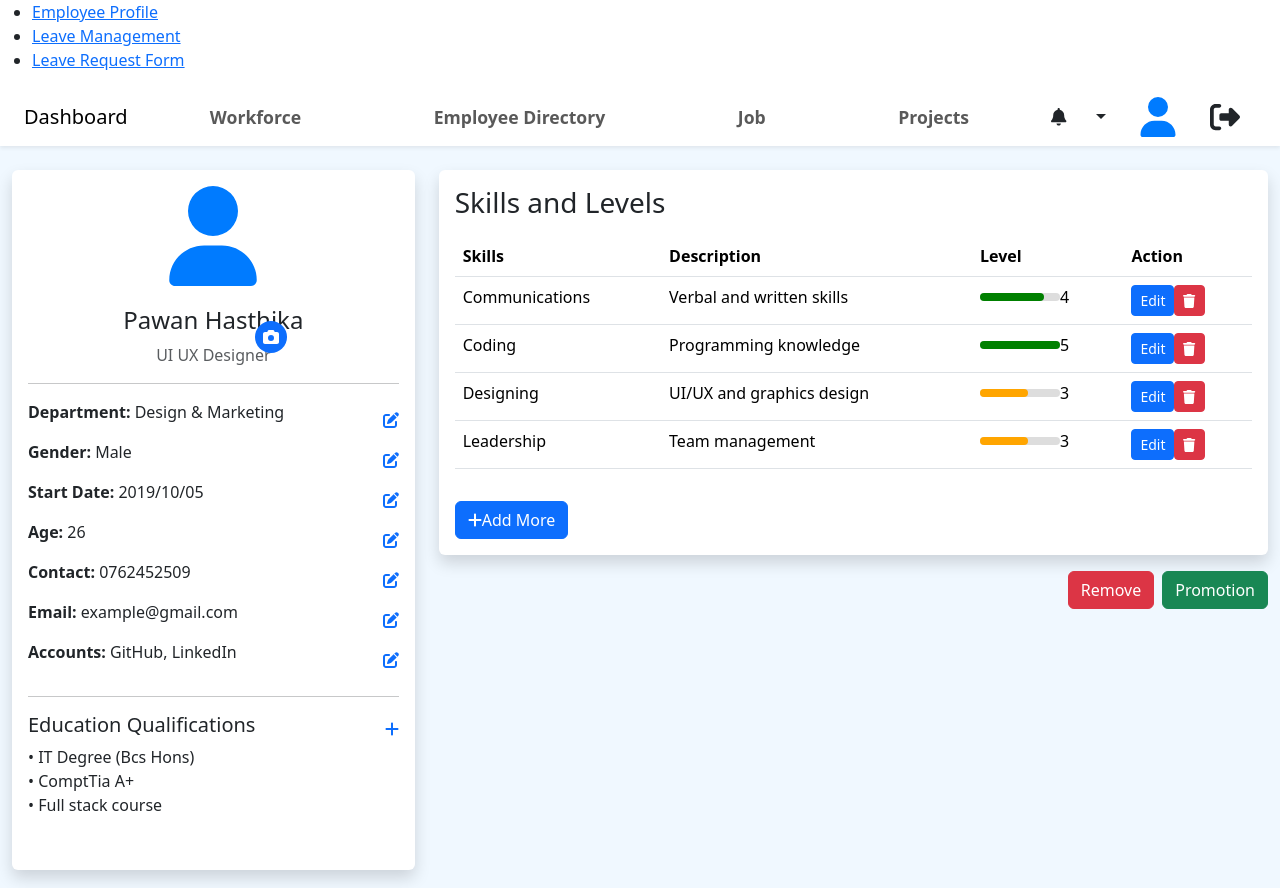
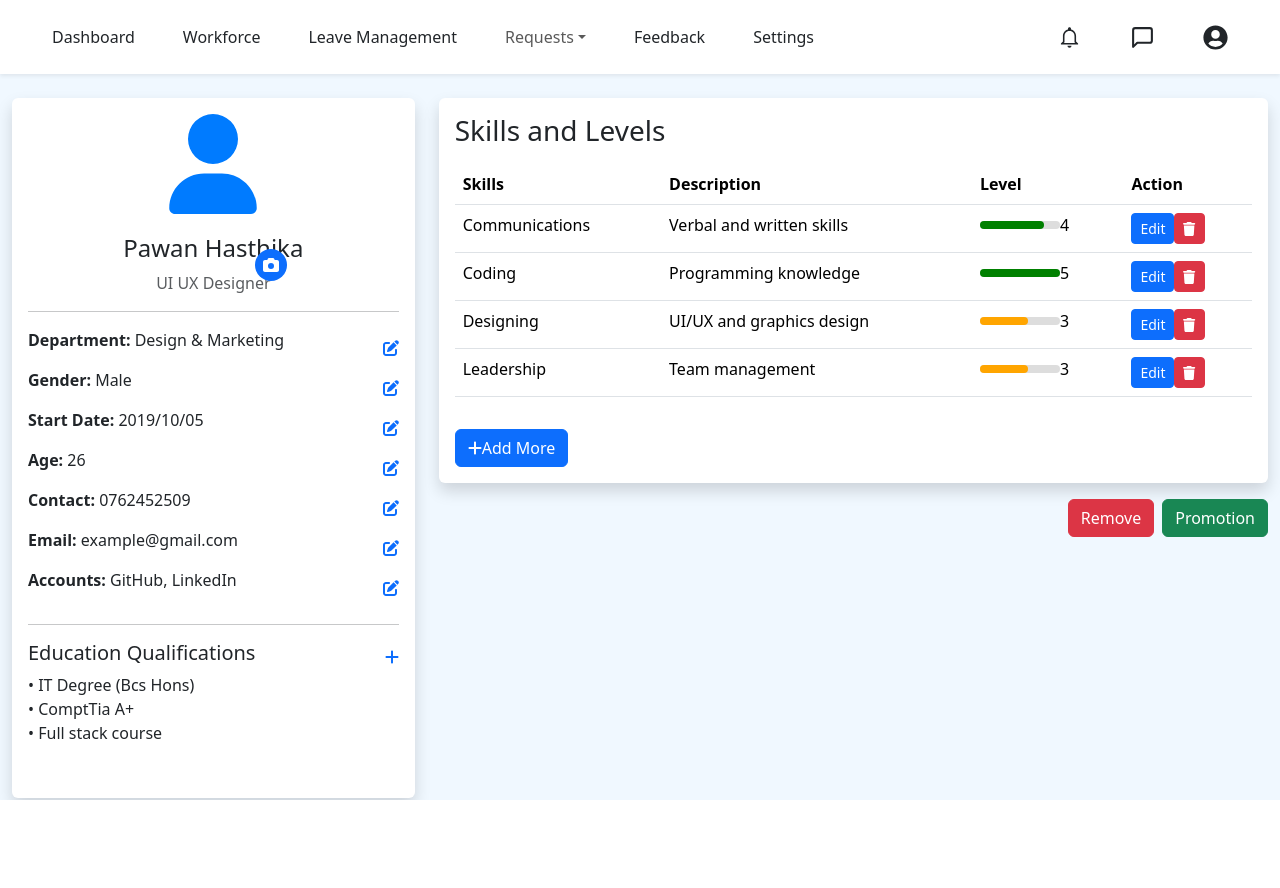
Before and after one commit to Software-Project-L2S2/WorkForce-HR-Frontend, a React (Create React App) app: page / in a window 1280 px wide. After the commit the page ends 800 px from the top, so only its background shows below. Built offline with nearby package versions, Linux system fonts and the light colour scheme.

Commit message:
Updated Navigation Bar

```diff
--- a/src/App.js
+++ b/src/App.js
@@ -9,14 +9,7 @@ function App() {
   return (
     <Router>
       <div>
-        {/* Navigation Links */}
-        <nav>
-          <ul>
-            <li><Link to="/">Employee Profile</Link></li>
-            <li><Link to="/leave-management">Leave Management</Link></li>
-            <li><Link to="/leave-request">Leave Request Form</Link></li>
-          </ul>
-        </nav>
+
 
         {/* Routes */}
         <Routes>
--- a/src/Components/NavBar.jsx
+++ b/src/Components/NavBar.jsx
@@ -1,12 +1,18 @@
 import React from "react";
 import { Navbar, Nav, NavDropdown, Container } from "react-bootstrap";
-import { Link } from "react-router-dom";
+import { Link, useNavigate } from "react-router-dom"; // Import useNavigate
 import { IoMdNotificationsOutline } from "react-icons/io";
 import { FiMessageSquare } from "react-icons/fi";
 import { FaUserCircle } from "react-icons/fa";
 import "bootstrap/dist/css/bootstrap.min.css";
 
 function NavBar() {
+  const navigate = useNavigate(); // Initialize useNavigate
+
+  const handleProfileClick = () => {
+    navigate("/"); // Navigate to Employee Profile page
+  };
+
   return (
     <Navbar
       bg="white"
@@ -25,20 +31,16 @@ function NavBar() {
               Workforce
             </Nav.Link>
 
-            {/* New Section from your original code */}
-            <Nav.Link as={Link} to="/" className="text-dark mx-3">
-              Employee Profile
-            </Nav.Link>
+            {/* New Section */}
+
             <Nav.Link as={Link} to="/leave-management" className="text-dark mx-3">
               Leave Management
             </Nav.Link>
-            <Nav.Link as={Link} to="/leave-request" className="text-dark mx-3">
-              Leave Request
-            </Nav.Link>
+
             {/* End New Section */}
 
             <NavDropdown title="Requests" id="requests-dropdown" className="text-dark mx-3">
-              <NavDropdown.Item as={Link} to="/Requests/LeaveRequests" className="text-dark">
+              <NavDropdown.Item as={Link} to="/leave-request" className="text-dark">
                 Leave Requests
               </NavDropdown.Item>
               <NavDropdown.Item as={Link} to="/Requests/TrainingProgram" className="text-dark">
@@ -67,7 +69,7 @@ function NavBar() {
             <Nav.Link as={Link} to="/Message" className="text-dark mx-3">
               <FiMessageSquare size={25} />
             </Nav.Link>
-            <Nav.Link as={Link} to="/Profile" className="text-dark mx-3">
+            <Nav.Link className="text-dark mx-3" onClick={handleProfileClick}>
               <FaUserCircle size={25} />
             </Nav.Link>
           </Nav>
--- a/src/EmployeeProfile/Employeeprofile.jsx
+++ b/src/EmployeeProfile/Employeeprofile.jsx
@@ -2,6 +2,7 @@ import React, { useState } from 'react'; // Import useState for managing fields
 import 'bootstrap/dist/css/bootstrap.min.css';
 import { FontAwesomeIcon } from '@fortawesome/react-fontawesome';
 import { faEdit, faPlus, faUser, faCamera, faBell, faSignOutAlt, faTrash } from '@fortawesome/free-solid-svg-icons'; // Import required icons
+import NavBar from '../Components/NavBar';
 
 export const Employeeprofile = ({ className, ...props }) => {
   const notifications = [
@@ -131,64 +132,7 @@ export const Employeeprofile = ({ className, ...props }) => {
       backgroundColor: '#f0f8ff' // This is a whiter blue color
     }}>
       {/* Header Section */}
-      <nav className="navbar navbar-expand-lg navbar-light bg-white shadow-sm px-4 w-100">
-        <a className="navbar-brand font-weight-bold" href="#">Dashboard</a>
-
-        <button className="navbar-toggler" type="button" data-toggle="collapse" data-target="#navbarNav">
-          <span className="navbar-toggler-icon"></span>
-        </button>
-
-        <div className="collapse navbar-collapse justify-content-center flex-grow-1" id="navbarNav">
-          <ul className="navbar-nav w-100 d-flex justify-content-around">
-            {["Workforce", "Employee Directory", "Job", "Projects"].map((item) => (
-              <li className="nav-item" key={item}>
-                <a className="nav-link font-weight-bold" href="#" style={{ fontSize: '1.1rem', fontWeight: '600' }}>{item}</a>
-              </li>
-            ))}
-          </ul>
-        </div>
-
-        {/* Right Side Icons */}
-        <div className="d-flex align-items-center">
-          {/* Notification Bell Icon */}
-          <div className="dropdown mx-3">
-            <a
-              className="nav-link dropdown-toggle font-weight-bold"
-              href="#"
-              id="notificationDropdown"
-              role="button"
-              data-toggle="dropdown"
-              aria-haspopup="true"
-              aria-expanded="false"
-              style={{ fontSize: '1.1rem', fontWeight: '600' }}
-            >
-              <FontAwesomeIcon icon={faBell} className="mr-1" />
-              <span className="badge badge-danger badge-pill">{notifications.length}</span>
-            </a>
-            <div className="dropdown-menu dropdown-menu-right" aria-labelledby="notificationDropdown">
-              <h6 className="dropdown-header">Notifications</h6>
-              {notifications.map(({ id, message, time }) => (
-                <a key={id} className="dropdown-item" href="#">
-                  <strong>{message}</strong>
-                  <div className="text-muted">{time}</div>
-                </a>
-              ))}
-              <div className="dropdown-divider"></div>
-              <a className="dropdown-item text-center" href="#">View all notifications</a>
-            </div>
-          </div>
-
-          {/* Profile Picture or Default Icon */}
-          {profilePicture ? (
-            <img src={profilePicture} alt="profile" className="rounded-circle mx-3" width="40" height="40" />
-          ) : (
-            <FontAwesomeIcon icon={faUser} className="rounded-circle mx-3" style={{ width: '40px', height: '40px', color: '#007bff' }} />
-          )}
-
-          {/* Logout Icon */}
-          <FontAwesomeIcon icon={faSignOutAlt} className="mx-3" style={{ width: '30px', height: '30px', cursor: 'pointer' }} onClick={() => alert('Logging out...')} />
-        </div>
-      </nav>
+      <NavBar/>
 
       {/* Main Content */}
       <div className="container-fluid mt-4">
--- a/src/LeaveManagement/Leavemanagement.jsx
+++ b/src/LeaveManagement/Leavemanagement.jsx
@@ -2,6 +2,7 @@ import React, { useState } from 'react';
 import 'bootstrap/dist/css/bootstrap.min.css';
 import { FontAwesomeIcon } from '@fortawesome/react-fontawesome';
 import { faUser, faBell, faSignOutAlt, faPaperclip } from '@fortawesome/free-solid-svg-icons'; // Import required icons
+import NavBar from "../Components/NavBar";
 
 const LeaveManagement = () => {
   // State to manage leave requests
@@ -127,29 +128,7 @@ const LeaveManagement = () => {
   return (
     <div className="container-fluid min-vh-100 p-3" style={{ backgroundColor: '#f0f8ff' }}> {/* Set background color */}
       {/* Navigation Bar */}
-      <nav className="navbar navbar-expand-lg navbar-light bg-white shadow-sm px-4">
-        <button className="navbar-toggler" type="button" data-toggle="collapse" data-target="#navbarNav">
-          <span className="navbar-toggler-icon"></span>
-        </button>
-
-        <div className="collapse navbar-collapse d-flex justify-content-between w-100" id="navbarNav">
-          <ul className="navbar-nav w-100 d-flex justify-content-around">
-            {["Dashboard", "Leave Management", "Projects", "Feed backs", "Setting"].map((item) => (
-              <li className="nav-item" key={item}>
-                <a className="nav-link font-weight-bold" href="#">{item}</a>
-              </li>
-            ))}
-          </ul>
-          <div className="d-flex align-items-center">
-            {/* Profile Icon */}
-            <FontAwesomeIcon icon={faUser} className="rounded-circle mx-2" style={{ width: '40px', height: '40px', color: '#007bff' }} />
-            {/* Notification Icon */}
-            <FontAwesomeIcon icon={faBell} className="mx-2" style={{ width: '30px', height: '30px', cursor: 'pointer' }} />
-            {/* Logout Icon */}
-            <FontAwesomeIcon icon={faSignOutAlt} className="mx-2" style={{ width: '30px', height: '30px', cursor: 'pointer' }} onClick={() => alert('Logging out...')} />
-          </div>
-        </div>
-      </nav>
+      <NavBar />
 
       {/* Content Section */}
       <div className="row mt-4">
```
